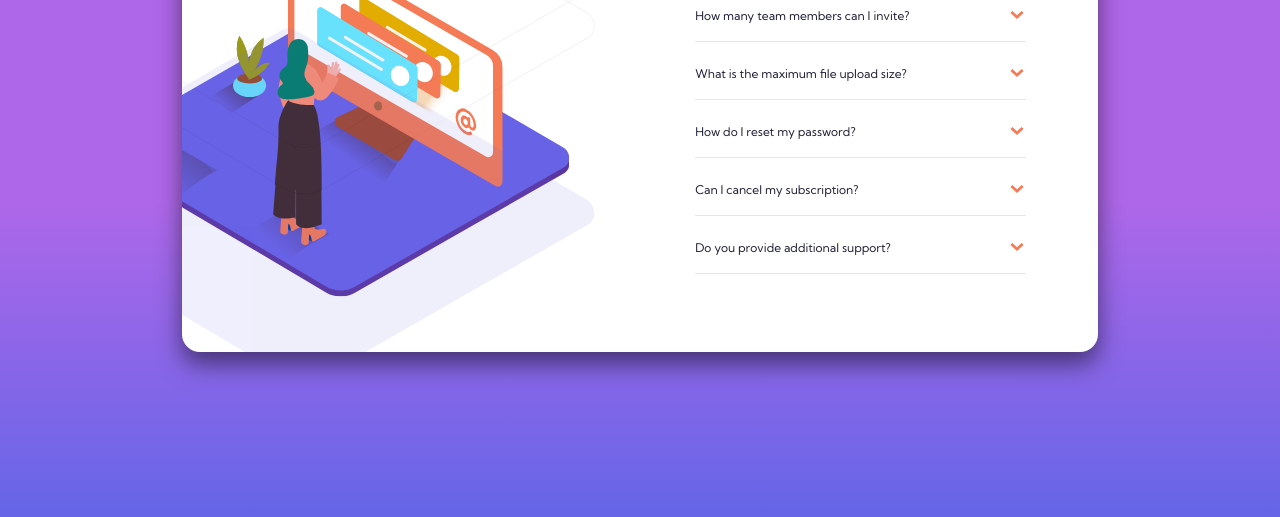
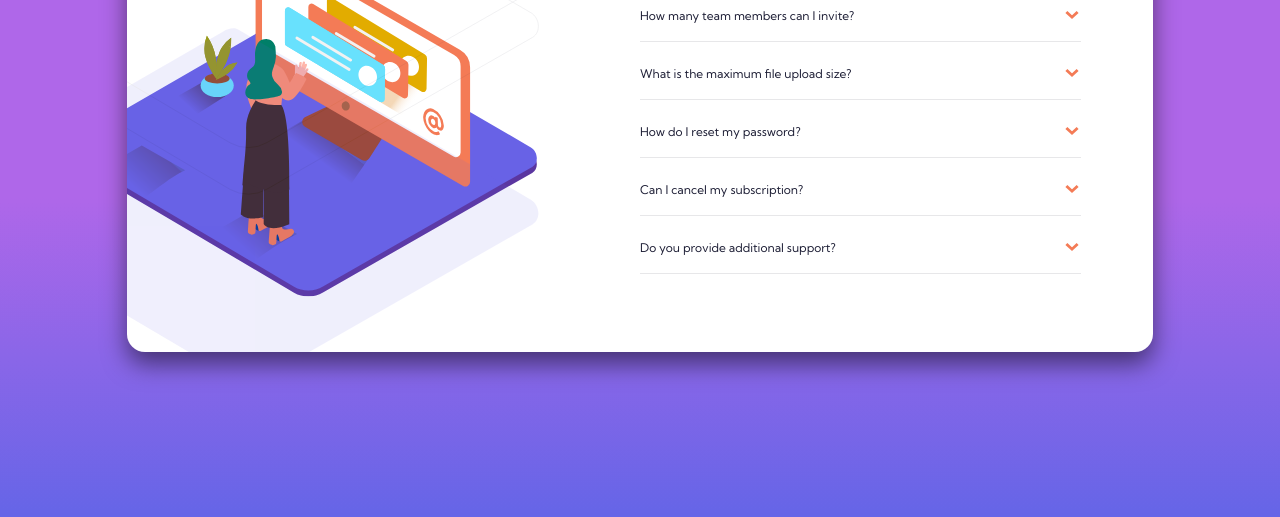
Before and after one commit to sarrietav-frontendmentor/accordion-card, a website: page index.html in a window 1280 px wide. Shown: the part 283-800 px from the top of the page. Drawn offline with Linux system fonts and the light colour scheme.

Commit message:
minor(card): fix layout

```diff
--- a/sass/main.scss
+++ b/sass/main.scss
@@ -56,7 +56,7 @@ body {
 
   @include desktop-styles {
     display: grid;
-    grid-template-columns: 1fr 0.75fr;
+    grid-template-columns: 1fr 1fr;
     justify-items: center;
     width: auto;
     overflow: hidden;
@@ -93,7 +93,7 @@ body {
       transform: translate(-55%, -90%);
 
       @include desktop-styles {
-        transform: translate(-80%, -50%);
+        transform: translate(-75%, -50%);
       }
     }
 
```
Also changed, not shown: css/style.css, 1 other file.
